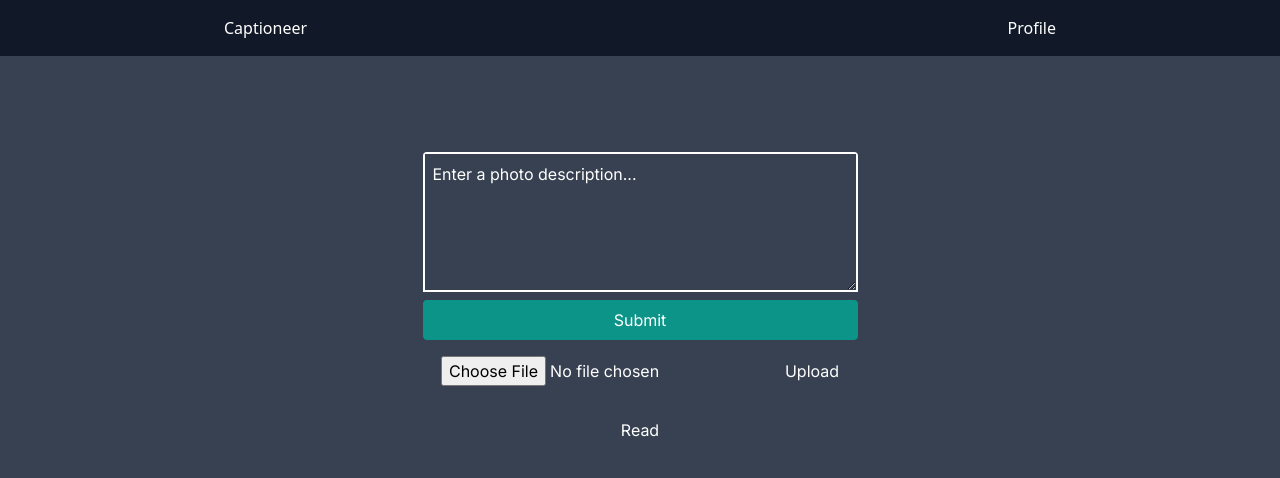
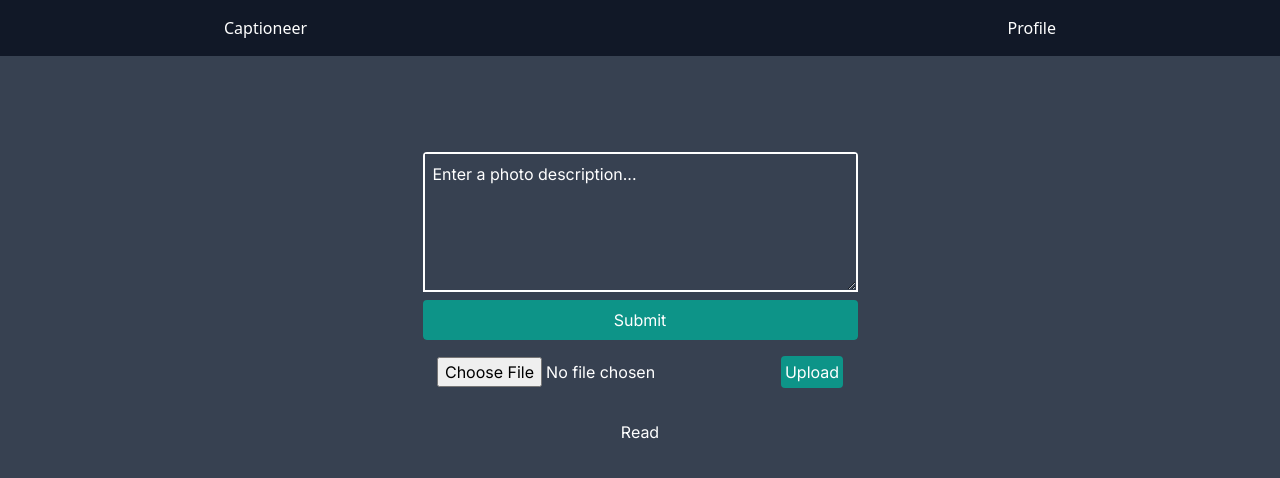
Before and after one commit to demirsergen/prompting, a Next.js app: page / in a window 1280 px wide. Shown: the top 478 px of the page. Built offline with nearby package versions, Linux system fonts and the light colour scheme.

Commit message:
add alert after upload and update styling

```diff
--- a/src/components/UploadFile.jsx
+++ b/src/components/UploadFile.jsx
@@ -5,6 +5,7 @@ const UploadFile = ({ getFile }) => {
 
   const handleSubmit = (e) => {
     e.preventDefault();
+    alert('File uploaded!');
 
     getFile(file);
   };
@@ -14,7 +15,11 @@ const UploadFile = ({ getFile }) => {
         type="file"
         onChange={(e) => setFile(e.target.files[0])}
       />
-      <input type="submit" value="Upload" />
+      <input
+        type="submit"
+        value="Upload"
+        className="rounded bg-teal-600 p-1"
+      />
     </form>
   );
 };
```
